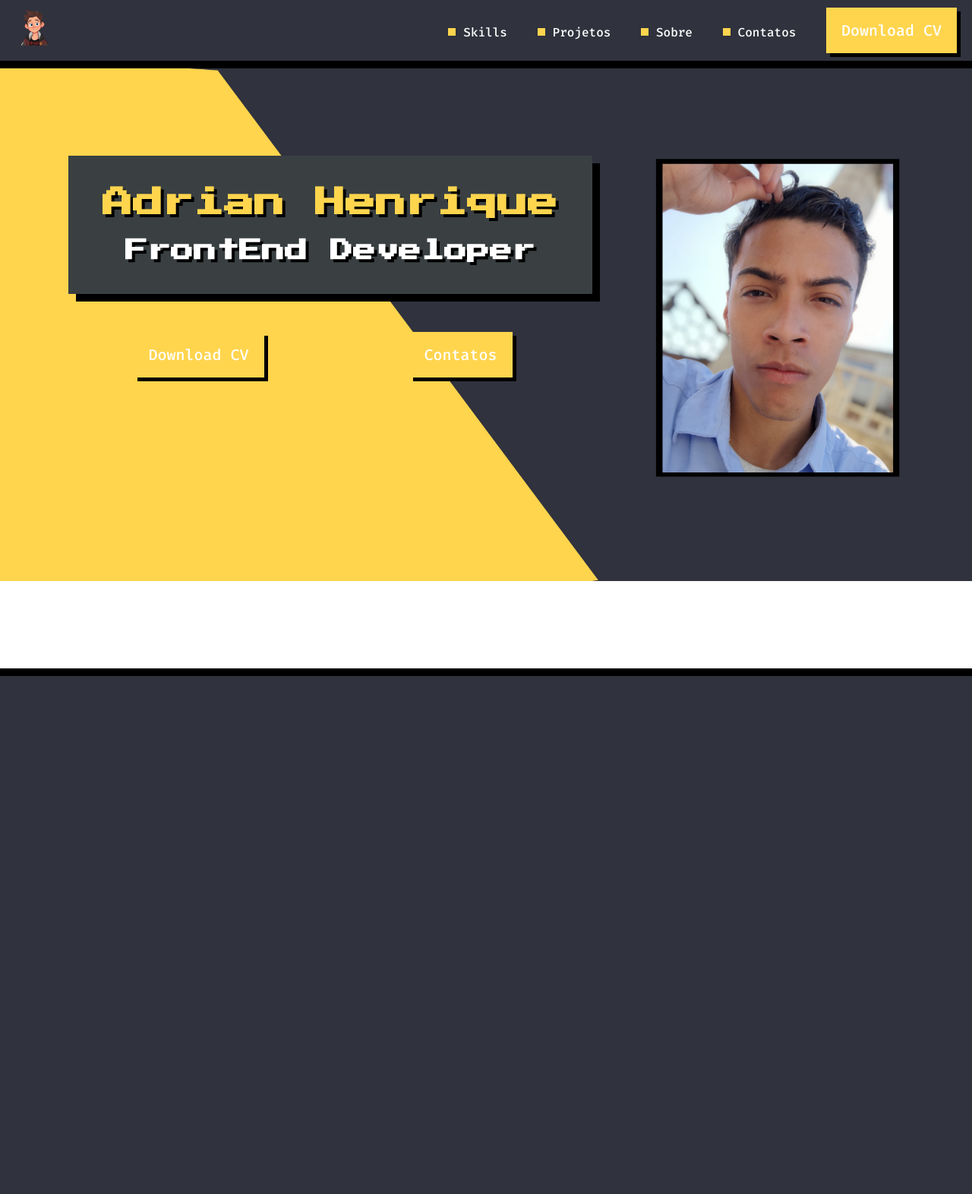
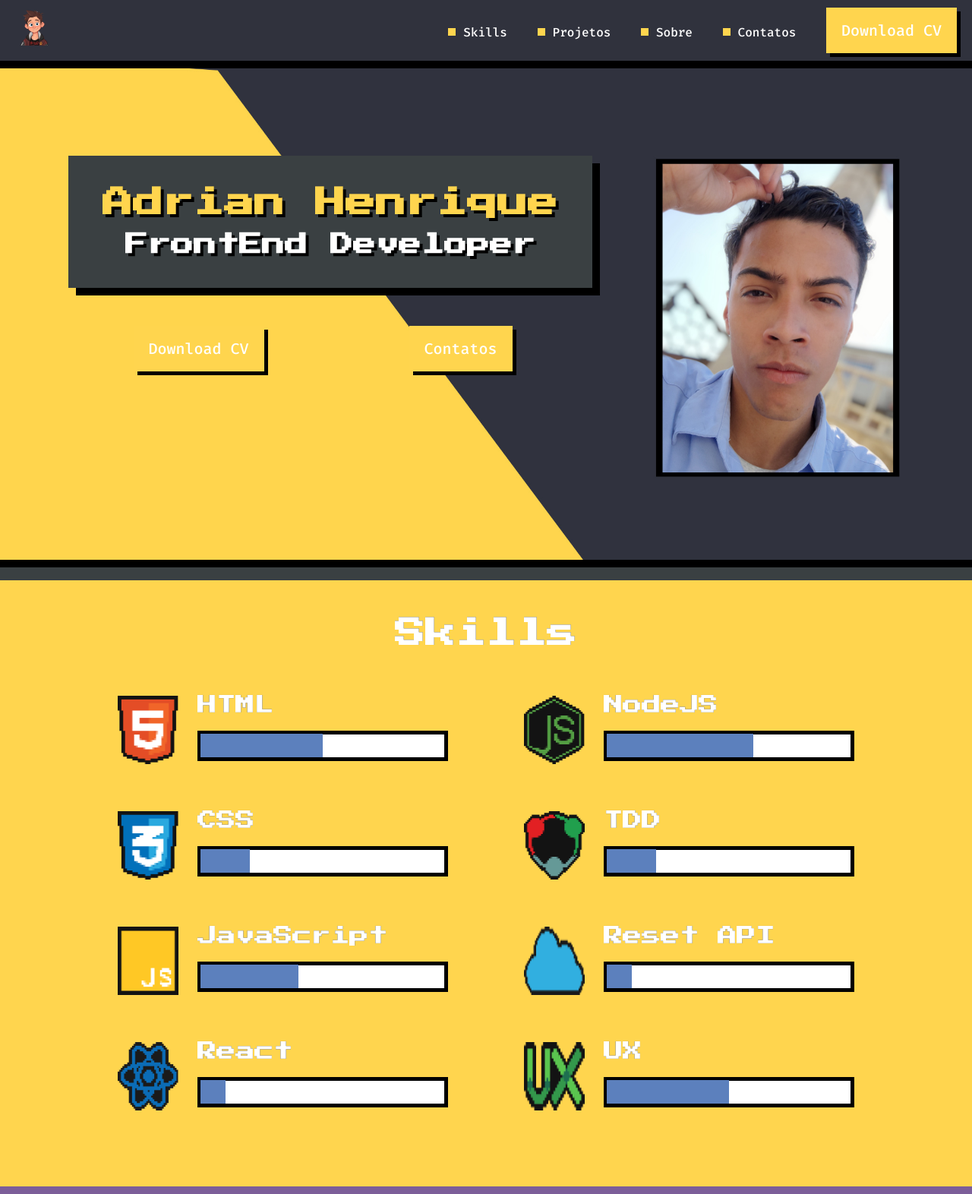
Before and after one commit to Adrianhenrrique/Adrianhenrrique.github.io, a PHP site: page / in a window 1280 px wide. Shown: the whole page at 76% size. Before the commit the page ends 890 px from the top, so only its background shows below. Run offline with PHP 8.4, Linux system fonts and the light colour scheme.

Commit message:
create the skills section

```diff
--- a/css/components/banner.css
+++ b/css/components/banner.css
@@ -2,7 +2,8 @@
     background-image: url(../../assets/img/banner.jpg);
     background-repeat: no-repeat;
     background-size: 100%;
-    height: 800px;
+    width: 100%;
+    height: calc(100vw * (9/16) - 63px);
     border-bottom: 10px solid #000;
     padding: 115px 90px;
     box-sizing: border-box;
--- /dev/null
+++ b/css/components/main-title.css
@@ -0,0 +1,14 @@
+.main-title {
+    font-family: 'Press Start 2P';
+    font-size: 40px;
+    color: #FFD54E;
+    text-shadow: 4px 4px 0px #000;
+}
+
+.main-title.-secund {
+    color: #fff;
+    font-size: 40px;
+    text-align: center;
+    margin-top: 50px;
+    text-shadow: 0px 0px 0px #000;
+}
--- /dev/null
+++ b/css/components/progress-bar.css
@@ -0,0 +1,10 @@
+.progress-bar {
+    box-sizing: border-box;
+    background-color: #fff;
+    border: 5px solid #000;
+    height: 40px;
+}
+
+.progress-bar::-webkit-progress-bar, .progress-bar::-moz-progress-bar {
+    background-color: #7C5E99;
+}
--- /dev/null
+++ b/css/components/section.css
@@ -0,0 +1,6 @@
+.section {
+    border-top: 17px solid #3A4042;
+    border-bottom: 10px solid #7C5E99;
+    background-color: #FFD54E;
+    justify-content: center;
+}
--- /dev/null
+++ b/css/components/skill-bar.css
@@ -0,0 +1,72 @@
+.progress-react {
+    height: 31px;
+    margin-left: -1px;
+    margin-top: -1px;
+    padding-right: 1px;
+    background-color: #5C80BD;
+    background-size: 10%;
+    width: 10%;
+}
+
+.progress-js {
+    height: 31px;
+    margin-left: -1px;
+    margin-top: -1px;
+    padding-right: 1px;
+    background: #5C80BD;
+    width: 40%;
+}
+
+.progress-css {
+    height: 31px;
+    margin-left: -1px;
+    margin-top: -1px;
+    padding-right: 1px;
+    background-color: #5C80BD;
+    width: 20%;
+}
+
+.progress-html {
+    height: 31px;
+    margin-left: -1px;
+    margin-top: -1px;
+    padding-right: 1px;
+    background-color: #5C80BD;
+    width: 50%;
+}
+
+.progress-node {
+    height: 31px;
+    margin-left: -1px;
+    margin-top: -1px;
+    padding-right: 1px;
+    background-color: #5C80BD;
+    width: 60%;
+}
+
+.progress-api {
+    height: 31px;
+    margin-left: -1px;
+    margin-top: -1px;
+    padding-right: 1px;
+    background-color: #5C80BD;
+    width: 10%;
+}
+
+.progress-tdd {
+    height: 31px;
+    margin-left: -1px;
+    margin-top: -1px;
+    padding-right: 1px;
+    background-color: #5C80BD;
+    width: 20%;
+}
+
+.progress-ux {
+    height: 31px;
+    margin-left: -1px;
+    margin-top: -1px;
+    padding-right: 1px;
+    background-color: #5C80BD;
+    width: 50%;
+}
--- /dev/null
+++ b/css/components/skills.css
@@ -0,0 +1,41 @@
+.section .icon{
+    box-sizing: border-box;
+    height: 90px;
+    width: 80px;
+}
+
+.skill {
+    display: flex;
+    flex-direction: row;
+    margin-top: 62px;
+}
+
+.skill .flat {
+    margin-left: 25px;
+}
+
+.skill .bar {
+    margin-top: 21px;
+    width: 320px;
+    height: 30px;
+    background-color: #fff;
+    border: 5px solid #000;
+    padding: 0px;
+}
+
+.section .column {
+    display: flex;
+    justify-content: center;
+    margin-bottom: 100px;
+}
+
+.section .right {
+    display: flex;
+    flex-direction: column-reverse;
+}
+
+.section .left {
+    margin-left: 100px;
+    display: flex;
+    flex-direction: column-reverse;
+}
--- a/css/components/subtitle.css
+++ b/css/components/subtitle.css
@@ -3,4 +3,11 @@
     font-size: 30px;
     color: #fff;
     font-family: 'Press Start 2P', sans-serif;
+    margin-top: 20px;
 }
+
+.subtitle.-secund {
+    font-size: 25px;
+    text-shadow: 0px 0px 0px #000;
+    margin-top: 0px;
+}
--- a/css/components/title.css
+++ /dev/null
@@ -1,6 +0,0 @@
-.title {
-    font-family: 'Press Start 2P';
-    font-size: 40px;
-    color: #FFD54E;
-    text-shadow: 4px 4px 0px #000;
-}
--- a/css/reset.css
+++ b/css/reset.css
@@ -1,8 +1,9 @@
 body {
     font-family: "Fira Code", monospace;
 }
-body, h1, h2, h3 {
-    margin: 0;
+body, h1, h2, h3, div{
+    margin: 0px;
+    padding: 0px;
 }
 
 button {
--- a/index.html
+++ b/index.html
@@ -18,11 +18,15 @@
         <link rel="stylesheet" href="./css/index.css">
         <link rel="stylesheet" href="./css/components/header.css">
         <link rel="stylesheet" href="./css/components/banner.css">
-        <link rel="stylesheet" href="./css/components/title.css">
+        <link rel="stylesheet" href="./css/components/section.css">
+        <link rel="stylesheet" href="./css/components/main-title.css">
         <link rel="stylesheet" href="./css/components/subtitle.css">
         <link rel="stylesheet" href="./css/components/box.css">
         <link rel="stylesheet" href="./css/components/button.css">
         <link rel="stylesheet" href="./css/components/action.css">
+        <link rel="stylesheet" href="./css/components/skills.css">
+        <link rel="stylesheet" href="./css/components/skill-bar.css">
+        <link rel="stylesheet" href="./css/components/progress-bar.css">
 
     </head>
     <body>
@@ -36,10 +40,13 @@
                         <a class="button" href="" lang="en">Download CV</a>
                     </nav>
         </header>
+
             <section class="banner">
+
                 <div class="wrapper">
+
                     <div class="box">
-                        <h1 class="title">Adrian Henrique </h1>
+                        <h1 class="main-title">Adrian Henrique </h1>
                         <h2 class="subtitle">FrontEnd Developer</h2>
                     </div>
 
@@ -47,7 +54,90 @@
                             <a href="" class="button" lang="en">Download CV</a>
                             <a href="" class="button">Contatos</a>
                         </div>
+
+                    </div>
+
+             </section>
+
+             <section class="section">
+
+                    <h1 class="main-title -secund">Skills</h1>
+
+
+                    <div class="column">
+                        <div class="right">
+
+                                    <div class="skill">
+                                                <img src="./assets/img/ico_react.png" alt="" class="icon" width="10%">
+                                                <div class="flat">
+                                                    <h2 class="subtitle -secund">React</h2>
+                                                    <div class="bar"><div class="progress-react"></div></div>
+                                                </div>
+                                    </div>
+
+                                    <div class="skill">
+                                                <img src="./assets/img/ico_js.png" alt="" class="icon">
+                                                <div class="flat">
+                                                    <h2 class="subtitle -secund">JavaScript</h2>
+                                                    <div class="bar">   <div class="progress-js"></div>    </div>
+                                                </div>
+                                    </div>
+
+                                    <div class="skill">
+                                                <img src="./assets/img/ico_css3.png" alt="" class="icon">
+                                                <div class="flat">
+                                                    <h2 class="subtitle -secund">CSS</h2>
+                                                    <div class="bar">   <div class="progress-css"></div>    </div>
+                                                </div>
+                                    </div>
+
+                                    <div class="skill">
+                                                <img src="./assets/img/ico_html5.png" alt="" class="icon">
+                                                <div class="flat">
+                                                    <h2 class="subtitle -secund">HTML</h2>
+                                                    <div class="bar">   <div class="progress-html"></div>    </div>
+                                                </div>
+                                    </div>
+
+                        </div>
+                        <div class="left">
+
+                            <div class="skill">
+                                        <img src="./assets/img/ico_ux.png" alt="" class="icon">
+                                        <div class="flat">
+                                            <h2 class="subtitle -secund">UX</h2>
+                                            <div class="bar">   <div class="progress-ux"></div>    </div>
+                                        </div>
+                            </div>
+
+                            <div class="skill">
+                                        <img src="./assets/img/ico_restapi.png" alt="" class="icon">
+                                        <div class="flat">
+                                            <h2 class="subtitle -secund">Reset API</h2>
+                                            <div class="bar">   <div class="progress-api"></div>    </div>
+                                        </div>
+                            </div>
+
+                            <div class="skill">
+                                        <img src="./assets/img/ico_tdd.png" alt="" class="icon">
+                                        <div class="flat">
+                                            <h2 class="subtitle -secund">TDD</h2>
+                                            <div class="bar">   <div class="progress-tdd"></div>    </div>
+                                        </div>
+                            </div>
+
+                            <div class="skill">
+                                        <img src="./assets/img/ico_nodejs.png" alt="" class="icon" width="10%">
+                                        <div class="flat">
+                                            <h2 class="subtitle -secund">NodeJS</h2>
+                                            <div class="bar">   <div class="progress-node"></div>    </div>
+                                        </div>
+                            </div>
+
+
+                        </div>
                     </div>
              </section>
+
     </body>
 </html>
```
Also changed, not shown: assets/img/ico_css3.png (added), assets/img/ico_html5.png (added), assets/img/ico_js.png (added), assets/img/ico_nodejs.png (added), assets/img/ico_react.png (added), assets/img/ico_restapi.png (added), assets/img/ico_tdd.png (added), assets/img/ico_ux.png (added).
